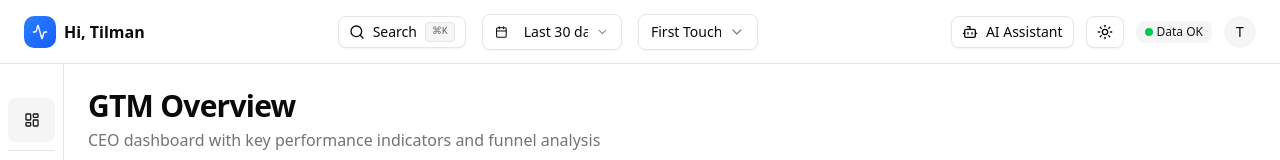
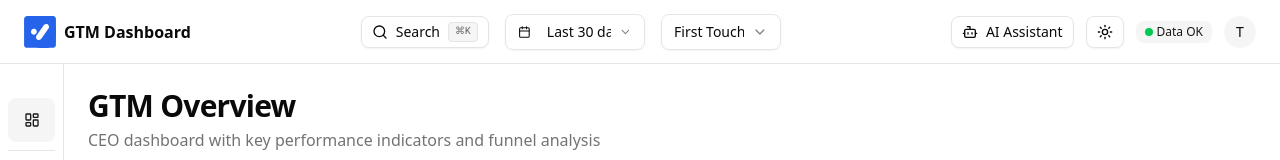
Before and after one commit to SCAILE-it/gtm-os, a Next.js app: page / in a window 1280 px wide. Shown: the top 160 px of the page. Built offline with nearby package versions, Linux system fonts and the light colour scheme; no server answers; the database is empty.

Commit message:
Update branding: Replace logo with custom icon-outlined-2563EB.svg and change app name to GTM Dashboard

```diff
--- a/src/app/layout.tsx
+++ b/src/app/layout.tsx
@@ -15,8 +15,8 @@ const geistMono = Geist_Mono({
 });
 
 export const metadata: Metadata = {
-  title: "GTM Dashboard - Hi, Tilman",
-  description: "Personalized Go-to-Market Analytics Dashboard",
+  title: "GTM Dashboard",
+  description: "Go-to-Market Analytics Dashboard",
 };
 
 export default function RootLayout({
--- a/src/components/layout/header.tsx
+++ b/src/components/layout/header.tsx
@@ -34,10 +34,14 @@ export function Header({ onMenuClick }: HeaderProps) {
           </Button>
 
           <div className="flex items-center gap-2">
-            <div className="h-8 w-8 rounded-lg bg-gradient-to-br from-blue-500 to-blue-600 flex items-center justify-center">
-              <Activity className="h-4 w-4 text-white" />
+            <div className="h-8 w-8 flex items-center justify-center">
+              <img
+                src="/icon-outlined-2563EB.svg"
+                alt="GTM Dashboard Logo"
+                className="h-8 w-8"
+              />
             </div>
-            <span className="font-semibold">Hi, {user.name}</span>
+            <span className="font-semibold">GTM Dashboard</span>
           </div>
         </div>
 
```
Also changed, not shown: public/icon-outlined-2563EB.svg (added).
